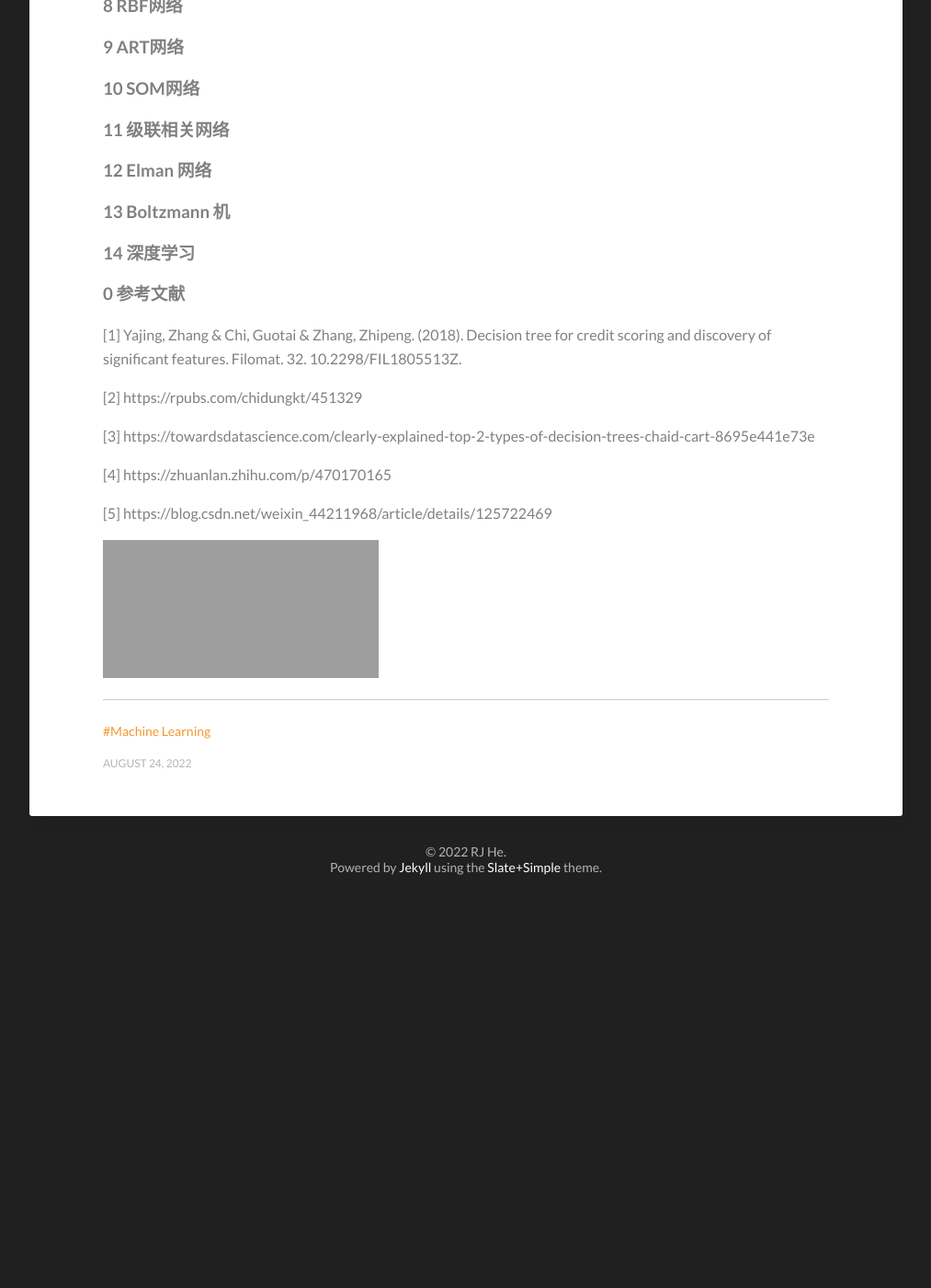
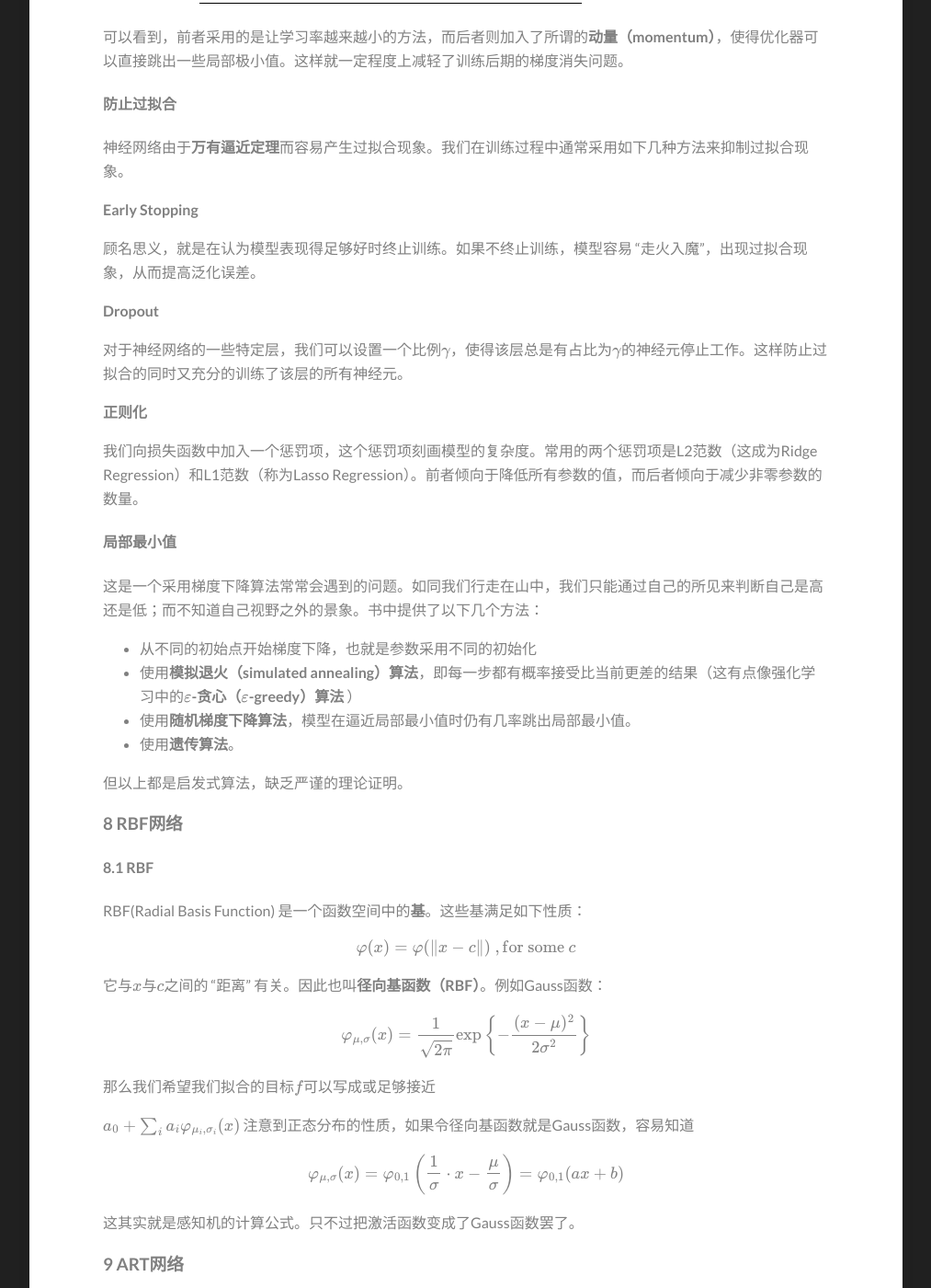
Before and after one commit to hrjtju/hrjtju.github.io, a Jekyll site: the page built from _posts/2022-08-24-DatawhaleML-3.md, in a window 1280 px wide and 1400 px high, scrolled down 7971 px. Shown: the whole window at 92% size, without its empty margins (133-1146 px from the left). Built offline with Jekyll 4.4.1, drawn with Linux system fonts in a browser that asks for light colours; formulas are drawn with MathJax 3; before the commit the page ends 8950 px from its top, so only the background shows below that; some of the changed text lies outside the part shown; grey boxes are pictures that could not be loaded.

Commit message:
Update 2022-08-24-DatawhaleML-3.md

```diff
--- a/_posts/2022-08-24-DatawhaleML-3.md
+++ b/_posts/2022-08-24-DatawhaleML-3.md
@@ -312,7 +312,7 @@ $$
 $$
 
 
-这样我们就可以不用其他繁琐的方式进行求导，可以直接通过函数值来推出导数值，使得计算得到简化。
+这样我们就可以不用其他繁琐的方式进行求导，可以直接通过函数值来推出导数值，使得计算得到简化。有关于何时更新，这也是一个问题。有两种极端的办法。一是在看完所有的数据后更新，二是每看一个数据更新一次。前者没有不同数据见造成的参数更新抵消的问题，但可能会训练缓慢；后者虽然更新频繁，但会在局部最小值的附近不断震荡。一种折中的方法就是所谓的**小批量（mini-batch）梯度下降法**。可以兼具以上两种方法的优点。现在我们在训练神经网络的过程中也确实最常用小批量梯度下降法。
 
 
 
@@ -406,7 +406,88 @@ $$
 
 
 
+#### 防止过拟合
+
+
+
+神经网络由于**万有逼近定理**而容易产生过拟合现象。我们在训练过程中通常采用如下几种方法来抑制过拟合现象。
+
+
+
+**Early Stopping**
+
+顾名思义，就是在认为模型表现得足够好时终止训练。如果不终止训练，模型容易 “走火入魔”，出现过拟合现象，从而提高泛化误差。
+
+
+
+**Dropout**
+
+对于神经网络的一些特定层，我们可以设置一个比例$$\gamma$$，使得该层总是有占比为$$\gamma$$的神经元停止工作。这样防止过拟合的同时又充分的训练了该层的所有神经元。
+
+
+
+**正则化**
+
+我们向损失函数中加入一个惩罚项，这个惩罚项刻画模型的复杂度。常用的两个惩罚项是L2范数（这成为Ridge Regression）和L1范数（称为Lasso Regression）。前者倾向于降低所有参数的值，而后者倾向于减少非零参数的数量。
+
+
+
+#### 局部最小值
+
+
+
+这是一个采用梯度下降算法常常会遇到的问题。如同我们行走在山中，我们只能通过自己的所见来判断自己是高还是低；而不知道自己视野之外的景象。书中提供了以下几个方法：
+
+
+
+* 从不同的初始点开始梯度下降，也就是参数采用不同的初始化
+* 使用**模拟退火（simulated annealing）算法**，即每一步都有概率接受比当前更差的结果（这有点像强化学习中的**$$\varepsilon$$-贪心（$$\varepsilon$$-greedy）算法** ）
+* 使用**随机梯度下降算法**，模型在逼近局部最小值时仍有几率跳出局部最小值。
+* 使用**遗传算法**。
+
+
+
+但以上都是启发式算法，缺乏严谨的理论证明。
+
+
+
 ### 8 RBF网络
+
+
+
+#### 8.1 RBF
+
+RBF(Radial Basis Function) 是一个函数空间中的**基**。这些基满足如下性质：
+
+
+$$
+\varphi(x) = \varphi(\|x - c\|)~, \text{for some}~c
+$$
+
+
+它与$$x$$与$$c$$之间的 “距离” 有关。因此也叫**径向基函数（RBF）**。例如Gauss函数：
+
+
+$$
+\varphi_{\mu, \sigma}(x) =\frac 1 {\sqrt{2\pi}}\exp\left\{ -\frac{(x - \mu)^2}{2\sigma^2} \right\}
+$$
+
+
+那么我们希望我们拟合的目标$$f$$可以写成或足够接近
+
+
+$$
+a_0 + \sum_i a_i \varphi_{\mu_i, \sigma_i}(x)
+$$
+注意到正态分布的性质，如果令径向基函数就是Gauss函数，容易知道
+
+
+$$
+\varphi_{\mu, \sigma}(x) = \varphi_{0, 1}\left(\frac 1\sigma \cdot x - \frac \mu\sigma\right) = \varphi_{0, 1}(ax + b)
+$$
+
+
+这其实就是感知机的计算公式。只不过把激活函数变成了Gauss函数罢了。
 
 
 
```
Also changed, not shown: other parts of _posts/2022-08-24-DatawhaleML-3.md (+2 -0 lines).
